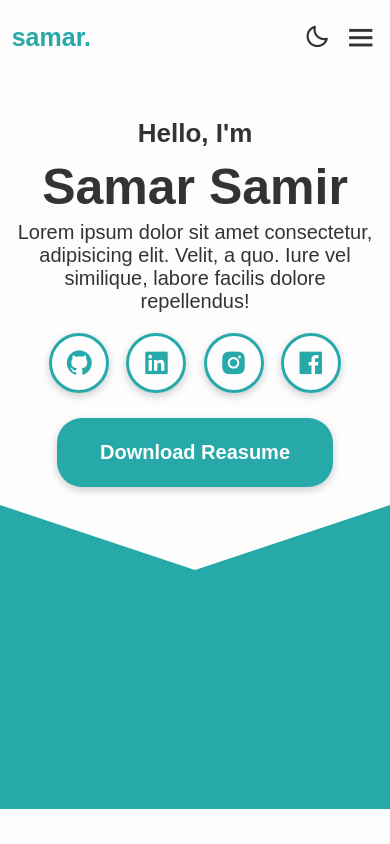
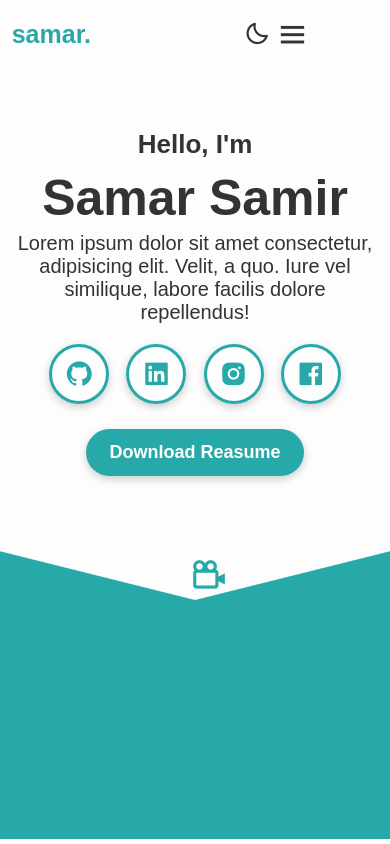
Before and after one commit to SAMarSAMir2/portfolio, a plain HTML site: page index.html in a window 390 px wide. Shown: the top 844 px of the page. Drawn offline with nearby package versions, Linux system fonts and the light colour scheme.

Commit message:
some edit

```diff
--- a/CSS/style.css
+++ b/CSS/style.css
@@ -701,7 +701,10 @@ span {
 @media (max-width: 991px) {
     .navbar a:nth-child(1),
     .navbar a:nth-child(2),
-    .navbar a:nth-child(3) {
+    .navbar a:nth-child(3),
+    .navbar a:nth-child(4),
+    .navbar a:nth-child(5),
+    .navbar a:nth-child(6) {
         color: var(--main-color);
     }
 
@@ -837,6 +840,10 @@ span {
         transform: rotate(90deg) translate(-115px , -450px);
     }
 
+    .home .profession-box .profession:nth-child(4) {
+        transform: rotate(180deg) translate(-220px , -335px);
+    }
+
     .home .profession-box .circle {
         position: fixed;
         width: 670px;
@@ -846,10 +853,10 @@ span {
 
     .home .profession-cotainer .overlay {
         position: fixed;
-        top: 570px;
+        top: 700px;
         left: 50%;
         right: 0;
-        transform: rotate(90deg) translate(-50%,50%) scaleY(3);
+        transform: rotate(90deg) translate(-50%,50%) scaleY(4);
         border-width:239px;
     }
 
@@ -860,6 +867,33 @@ span {
 }
 
 @media (max-width: 617px) {
+    #menu-icon {
+        display: block;
+        position: absolute;
+        right: 400px;
+    }
+    #dark_mode_icon {
+        position: absolute;
+        right: 150px;
+        font-size: 26px;
+        color: var(--text-color);
+        margin-bottom: 1px;
+    }
+    .home .profession-box .circle {
+        position: fixed;
+        width: 600px;
+        height: 600px;
+        z-index: -1;
+    }
+
+    .home .profession-cotainer .overlay {
+        position: fixed;
+        top: 500px;
+        left: 50%;
+        right: 0;
+        transform: rotate(90deg) translate(-50%,50%) scaleY(4);
+        border-width:239px;
+    }
     .portfolio .portfolio-container {
         grid-template-columns: 1fr;
     }
@@ -890,10 +924,38 @@ span {
     }
 }
 
-@media (max-width: 365px) {
+@media (max-width: 400px) {
+    #menu-icon {
+        display: block;
+        position: absolute;
+        right: 80px;
+    }
+    #dark_mode_icon {
+        position: absolute;
+        right: 120px;
+        font-size: 26px;
+        color: var(--text-color);
+        margin-bottom: 1px;
+    }
+
     .btn {
         padding: 10px 20px;
         font-size: 18px;
+    }
+    .home .profession-box .circle {
+        position: fixed;
+        width: 670px;
+        height: 670px;
+        z-index: -1;
+    }
+
+    .home .profession-cotainer .overlay {
+        position: fixed;
+        top: 600px;
+        left: 50%;
+        right: 0;
+        transform: rotate(90deg) translate(-50%,50%) scaleY(4);
+        border-width:239px;
     }
     .about {
         flex-direction: column-reverse;
```
